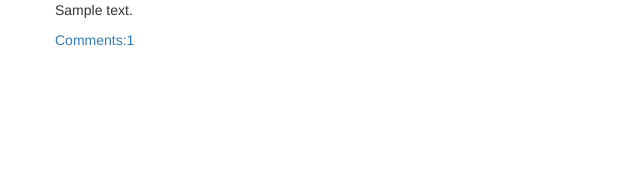
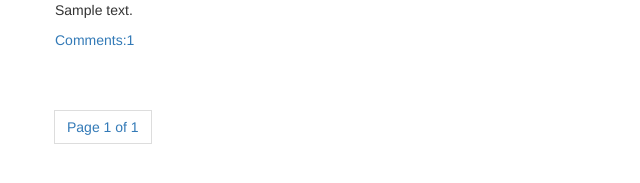
Before and after one commit to ok2qw66/django_blog, a Django app: template blog/templates/blog/post_list.html in a window 1280 px wide. Shown: the part 228-411 px from the top of the page, without its empty margins (0-640 px from the left). Run offline with Django 3.2, Linux system fonts and the light colour scheme; the template is opened without the code that fills it: most values are stand-ins (such as "Sample title", 1, 10 or a date in 2020); some libraries are stand-ins or nearby versions.

Commit message:
commit with paginator

```diff
--- /dev/null
+++ b/blog/templates/blog/pagination.html
@@ -0,0 +1,21 @@
+<nav aria-label="Page navigation example" >
+    <ul class="pagination">
+
+        <li class="page-item">
+            {% if page.has_previous %}
+                <a class="page-link" href="?page={{page.previous_page_number}}">Previous</a>
+            {% endif %}
+
+        </li>
+
+        <li class="page-item">
+            <a class="page-link">Page {{page.number}} of {{page.paginator.num_pages}}</a>
+        </li>
+
+        <li class="page-item">
+            {% if page.has_next %}
+                <a class="page-link" href="?page={{page.next_page_number}}">Next</a>
+            {% endif %}
+        </li>
+    </ul>
+</nav>
--- a/blog/templates/blog/post_list.html
+++ b/blog/templates/blog/post_list.html
@@ -15,4 +15,6 @@
     {% empty %}
         <div>요청하신 Post 가 존재하지 않습니다.</div>
     {% endfor %}
+    <!--  pagination.html 추가  -->
+    {% include 'blog/pagination.html' with page=posts %}
 {% endblock %}
--- a/mydjango/settings.py
+++ b/mydjango/settings.py
@@ -28,7 +28,7 @@ SECRET_KEY = '0vqw#-g1ot-@bmc*jtcs9n^#hzk)$yh5w0n&388m=l^c+s7=87'
 # SECURITY WARNING: don't run with debug turned on in production!
 DEBUG = True
 
-ALLOWED_HOSTS = []
+ALLOWED_HOSTS = ['*']
 
 
 # Application definition
```
Also changed, not shown: blog/views.py (+18 -1 lines).
